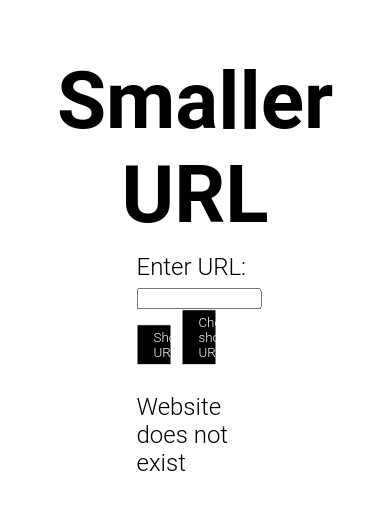
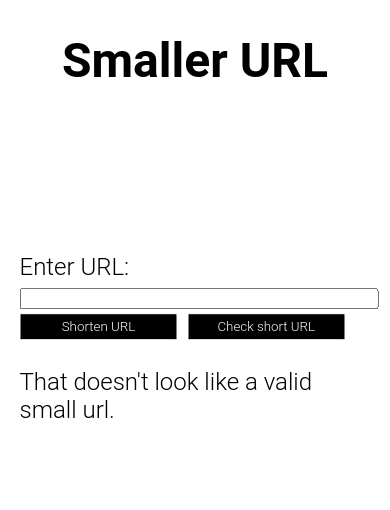
Before and after one commit to adamore/URLshortner, a website: page Public/index.html in a window 390 px wide. Both pictures are taken after a click on the button "Check short URL". Drawn offline with Linux system fonts and the light colour scheme; no server answers.

Commit message:
Changed styling for mobile devices and added autofocus to text bar

```diff
--- a/Public/index.css
+++ b/Public/index.css
@@ -3,9 +3,9 @@ html {
   background-color: white;
 }
 h1 {
+  text-align: center;
   font-family:'Roboto',sans-serif;
   font-size: 500%;
-  text-align: center;
 }
 .content {
   font-family:'Roboto',sans-serif;
@@ -19,11 +19,9 @@ h1 {
   left: 50%;
   transform: translate(-50%, -50%);
 }
-#submitButton {
-  width: 30%;
-}
 
 .buttons {
+  width: 30%;
   border-color: black;
   background-color: black;
   display:inline-block;
@@ -45,17 +43,54 @@ h1 {
   color:#000000;
   background-color:#FFFFFF;
 }
-#checkShort {
-  width: 30%;
-}
+
 #input_url {
   width: 100%;
 }
 
-#copyURL {
-  width: 30%;
-}
+
 #shotenedDiv {
   height: 30%;
   width: 50%;
 }
+
+@media only screen and (max-width: 730px) {
+    h1 {
+      text-align: center;
+      font-family:'Roboto',sans-serif;
+      font-size: 300%;
+    }
+    .content {
+        font-family:'Roboto',sans-serif;
+        font-size: 150%;
+        font-weight: 300;
+        height: 40%;
+        width: 90%;
+        display: flexbox;
+        position: fixed;
+        top: 50%;
+        left: 50%;
+        transform: translate(-50%, -50%);
+    }
+    #shotenedDiv {
+        height: 50%;
+        width: 100%;
+    }
+    .buttons {
+        width: 45%;
+        border-color: black;
+        background-color: black;
+        display:inline-block;
+        padding:0.35em 1.2em;
+        border:0.1em solid #FFFFFF;
+        margin:0 0.3em 0.3em 0;
+        border-radius:0.12em;
+        box-sizing: border-box;
+        text-decoration:none;
+        font-family:'Roboto',sans-serif;
+        font-weight:300;
+        color:#FFFFFF;
+        text-align:center;
+        transition: all 0.2s;
+    }
+}
--- a/Public/index.html
+++ b/Public/index.html
@@ -1,6 +1,7 @@
 <!DOCTYPE html>
 <html>
 <head>
+	<meta name="viewport" content="width=device-width,initial-scale=1,maximum-scale=1,user-scalable=no">
 	<title>Smaller URL</title>
 	<script src="jquery.js"></script>
 	<link rel = "stylesheet" href = "index.css">
@@ -20,7 +21,7 @@
 				<a id = "small_url"></a>
 			</div>
 			<div id = "WebsiteDoesNotExist" style = "display: none">
-				<p>Website does not exist</p>
+				<p>That doesn't look like a valid small url.</p>
 			</div>
 		</div>
 	</div>
--- a/Public/index.js
+++ b/Public/index.js
@@ -1,7 +1,12 @@
 document.getElementById("submitButton").addEventListener("click", shortenURL, false);
 document.getElementById("checkShort").addEventListener("click", checkURL, false);
 document.getElementById("copyURL").addEventListener("click", copyShortUrl, false);
-
+document.getElementById("input_url").addEventListener("keyup", function(event) {
+    if (event.keyCode === 13) {
+        event.preventDefault();
+        document.getElementById("submitButton").click();
+    }
+});
 
 function shortenURL() {
     if (document.getElementById('WebsiteDoesNotExist').style.display == "block") {
@@ -102,5 +107,5 @@ function copyShortUrl() {
 
 
 $(document).ready(function() {
-
+    document.getElementById("input_url").autofocus;
 });
```
